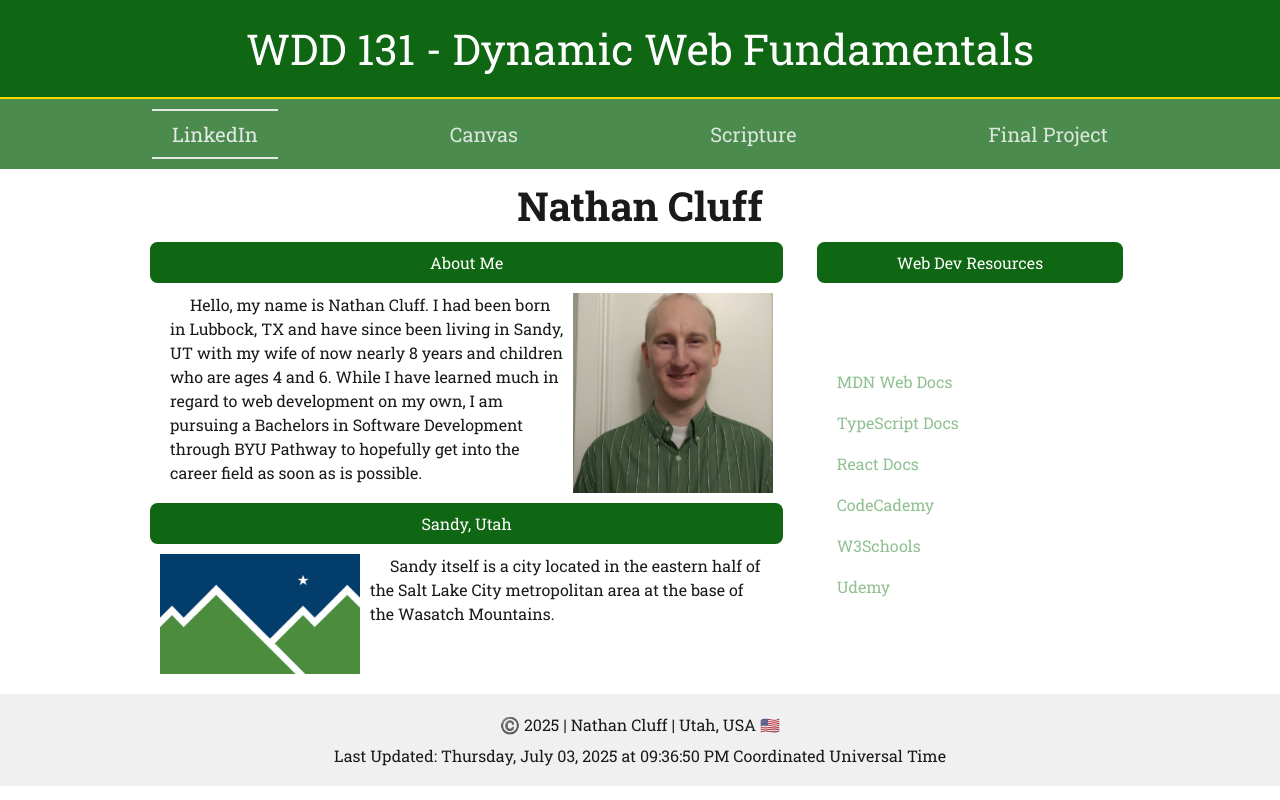
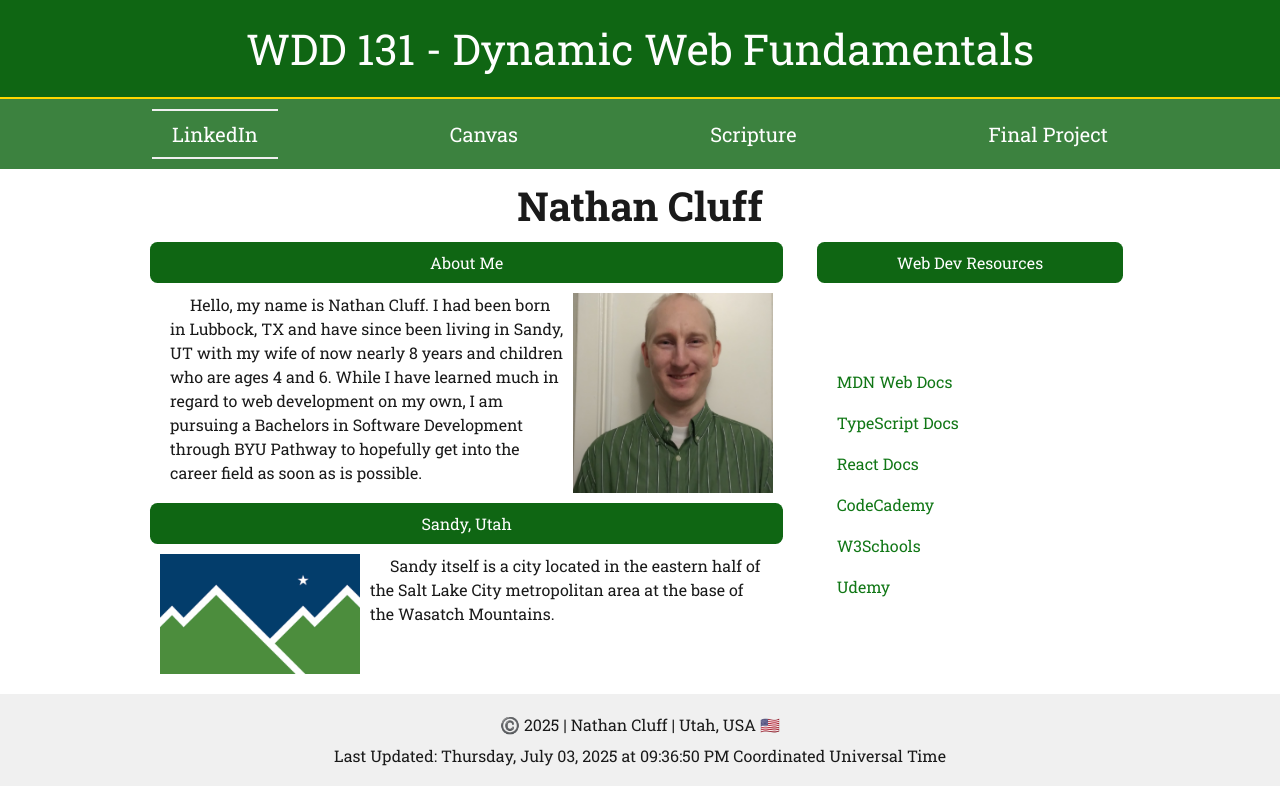
Before and after one commit to ncluff003/wdd131, a plain HTML site: page index.html in a window 1280 px wide. In both pictures the pointer is over the link "LinkedIn". Drawn offline with Linux system fonts and the light colour scheme.

Commit message:
Further adapted CSS for accessibility standards.

```diff
--- a/styles/base.css
+++ b/styles/base.css
@@ -50,13 +50,13 @@ header nav {
   width: 100%;
   padding: 1rem 0;
   justify-content: space-evenly;
-  background-color: #f0f0f044;
+  background-color: #f0f0f033;
   border-top: 0.2rem solid #ffd700;
 }
 
 header nav a {
   font-size: 2rem;
-  color: #fefefecc;
+  color: #fefefeff;
   text-decoration: none;
   padding: 1rem 2rem;
   border-top: 0.2rem solid transparent;
@@ -65,10 +65,9 @@ header nav a {
 
 header nav a:hover {
   /* background-color: #1a1a1a; */
-  color: #f0f0f0ee;
-  border-top: 0.2rem solid #f0f0f0ee;
-  border-bottom: 0.2rem solid #f0f0f0ee;
-  transition: color 0.25s ease-in, border 0.25s ease-in;
+  border-top: 0.2rem solid #f0f0f0;
+  border-bottom: 0.2rem solid #f0f0f0;
+  transition: border 0.25s ease-in;
 }
 
 header nav a:active {
@@ -188,7 +187,7 @@ main .card:last-of-type #sub-navigation {
 main .card:last-of-type #sub-navigation a {
   font-size: 1.6rem;
   text-decoration: none;
-  color: #11771677;
+  color: #117716ff;
 }
 
 main .card:last-of-type #sub-navigation a:not(a:first-of-type) {
@@ -197,8 +196,6 @@ main .card:last-of-type #sub-navigation a:not(a:first-of-type) {
 
 main .card:last-of-type #sub-navigation a:hover {
   cursor: pointer;
-  color: #117716cc;
-  transition: color 0.25s ease-in;
 }
 
 main .card:last-of-type #sub-navigation a:hover::after {
```
